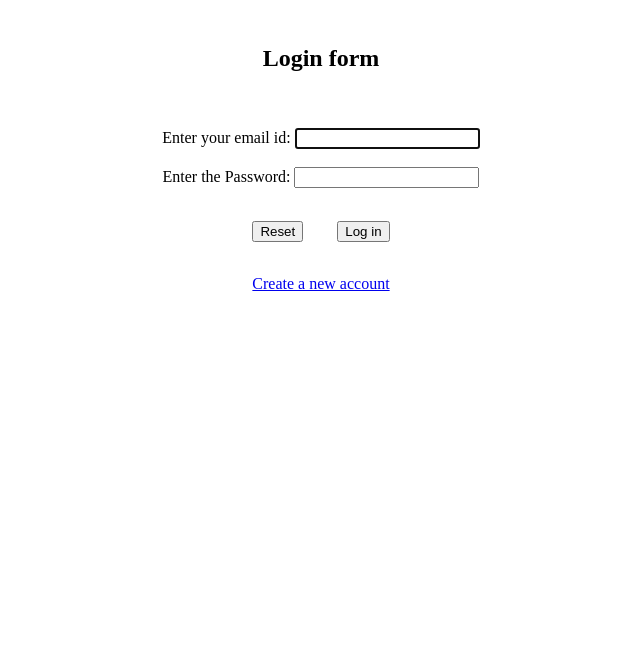
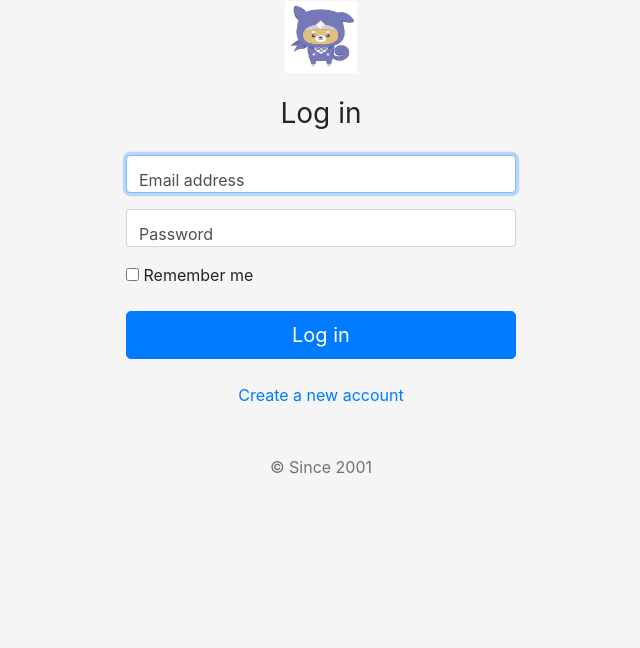
Before and after one commit to Saicharan2001/My-First-Website, a website: page login page.html in a window 1280 px wide. Shown: the part 152-800 px from the top of the page, without its empty margins (319-959 px from the left). Drawn offline with nearby package versions, Linux system fonts and the light colour scheme.

Commit message:
New login

```diff
--- a/index.js
+++ b/index.js
@@ -4,7 +4,7 @@ const https = require("https");
 const app = express();
 app.use(bodyParser.urlencoded({ extended: true }));
 app.use(express.static(__dirname));
-const Port = 80;
+const Port = 3000;
 
 app.get("/", function (req, res) {
   res.sendFile(__dirname + "/index.html");
@@ -17,6 +17,6 @@ app.post("/", function (req, res) {
   res.write("<p>You can peacefully move back to the home page</p>");
   res.send();
 });
-app.listen(process.env.PORT || 80, function (req, res) {
+app.listen(process.env.PORT || 3000, function (req, res) {
   console.log("Server is started");
 });
--- a/login page.html
+++ b/login page.html
@@ -1,4 +1,100 @@
 <!DOCTYPE html>
+<html lang="en">
+  <head>
+    <meta charset="utf-8" />
+    <meta
+      name="viewport"
+      content="width=device-width, initial-scale=1, shrink-to-fit=no"
+    />
+    <meta name="description" content="" />
+    <meta name="author" content="" />
+    <link rel="icon" href="/docs/4.0/assets/img/favicons/favicon.ico" />
+
+    <title>Floating labels example for Bootstrap</title>
+
+    <link
+      rel="canonical"
+      href="https://getbootstrap.com/docs/4.0/examples/floating-labels/"
+    />
+
+    <!-- Bootstrap core CSS -->
+    <link href="../../dist/css/bootstrap.min.css" rel="stylesheet" />
+    <link
+      rel="stylesheet"
+      href="https://cdn.jsdelivr.net/npm/bootstrap@4.0.0/dist/css/bootstrap.min.css"
+      integrity="sha384-Gn5384xqQ1aoWXA+058RXPxPg6fy4IWvTNh0E263XmFcJlSAwiGgFAW/dAiS6JXm"
+      crossorigin="anonymous"
+    />
+    <!-- Custom styles for this template -->
+    <link href="login-page.css" rel="stylesheet" />
+  </head>
+
+  <body>
+    <form class="form-signin" method="post" autocomplete="on">
+      <div class="text-center mb-4">
+        <img
+          class="mb-4"
+          src="images/progate.jpeg"
+          alt=""
+          width="72"
+          height="72"
+        />
+        <strong><h1 class="h3 mb-3 font-weight-normal">Log in</h1></strong>
+        <!-- <p>
+          Build form controls with floating labels via the
+          <code>:placeholder-shown</code> pseudo-element.
+          <a href="https://caniuse.com/#feat=css-placeholder-shown"
+            >Works in latest Chrome, Safari, and Firefox.</a
+          >
+        </p> -->
+      </div>
+
+      <div class="form-label-group">
+        <input
+          type="email"
+          id="semail"
+          class="form-control"
+          placeholder="Email address"
+          required
+          autofocus
+        />
+        <label for="semail">Email address</label>
+      </div>
+
+      <div class="form-label-group">
+        <input
+          type="password"
+          id="spassword"
+          class="form-control"
+          placeholder="Password"
+          required
+        />
+        <label for="spassword">Password</label>
+      </div>
+
+      <div class="checkbox mb-3">
+        <label>
+          <input type="checkbox" value="remember-me" /> Remember me
+        </label>
+      </div>
+      <button
+        class="btn btn-lg btn-primary btn-block"
+        type="submit"
+        onclick="logincheck()"
+      >
+        Log in</button
+      ><br />
+      <center>
+        <a href="Sign-up page.html" title="Sign-up">Create a new account</a>
+      </center>
+      <p class="mt-5 mb-3 text-muted text-center">&copy; Since 2001</p>
+    </form>
+    <script src="js/JQUERY.js"></script>
+    <script src="js/script.js"></script>
+  </body>
+</html>
+
+<!-- <!DOCTYPE html>
 <html>
 <head>
 	<title>Login Page</title>
@@ -42,4 +138,4 @@
 	<script src="js/JQUERY.js"></script>
 	<script src="js/script.js"></script>
 </body>
-</html>
+</html> -->
--- /dev/null
+++ b/login-page.css
@@ -0,0 +1,87 @@
+:root {
+  --input-padding-x: 0.75rem;
+  --input-padding-y: 0.75rem;
+}
+
+html,
+body {
+  height: 100%;
+}
+
+body {
+  display: -ms-flexbox;
+  display: -webkit-box;
+  display: flex;
+  -ms-flex-align: center;
+  -ms-flex-pack: center;
+  -webkit-box-align: center;
+  align-items: center;
+  -webkit-box-pack: center;
+  justify-content: center;
+  padding-top: 40px;
+  padding-bottom: 40px;
+  background-color: #f5f5f5;
+}
+
+.form-signin {
+  width: 100%;
+  max-width: 420px;
+  padding: 15px;
+  margin: 0 auto;
+}
+
+.form-label-group {
+  position: relative;
+  margin-bottom: 1rem;
+}
+
+.form-label-group > input,
+.form-label-group > label {
+  padding: var(--input-padding-y) var(--input-padding-x);
+}
+
+.form-label-group > label {
+  position: absolute;
+  top: 0;
+  left: 0;
+  display: block;
+  width: 100%;
+  margin-bottom: 0; /* Override default `<label>` margin */
+  line-height: 1.5;
+  color: #495057;
+  border: 1px solid transparent;
+  border-radius: 0.25rem;
+  transition: all 0.1s ease-in-out;
+}
+
+.form-label-group input::-webkit-input-placeholder {
+  color: transparent;
+}
+
+.form-label-group input:-ms-input-placeholder {
+  color: transparent;
+}
+
+.form-label-group input::-ms-input-placeholder {
+  color: transparent;
+}
+
+.form-label-group input::-moz-placeholder {
+  color: transparent;
+}
+
+.form-label-group input::placeholder {
+  color: transparent;
+}
+
+.form-label-group input:not(:placeholder-shown) {
+  padding-top: calc(var(--input-padding-y) + var(--input-padding-y) * (2 / 3));
+  padding-bottom: calc(var(--input-padding-y) / 3);
+}
+
+.form-label-group input:not(:placeholder-shown) ~ label {
+  padding-top: calc(var(--input-padding-y) / 3);
+  padding-bottom: calc(var(--input-padding-y) / 3);
+  font-size: 12px;
+  color: #777;
+}
```
Also changed, not shown: images/progate.jpeg (added).
